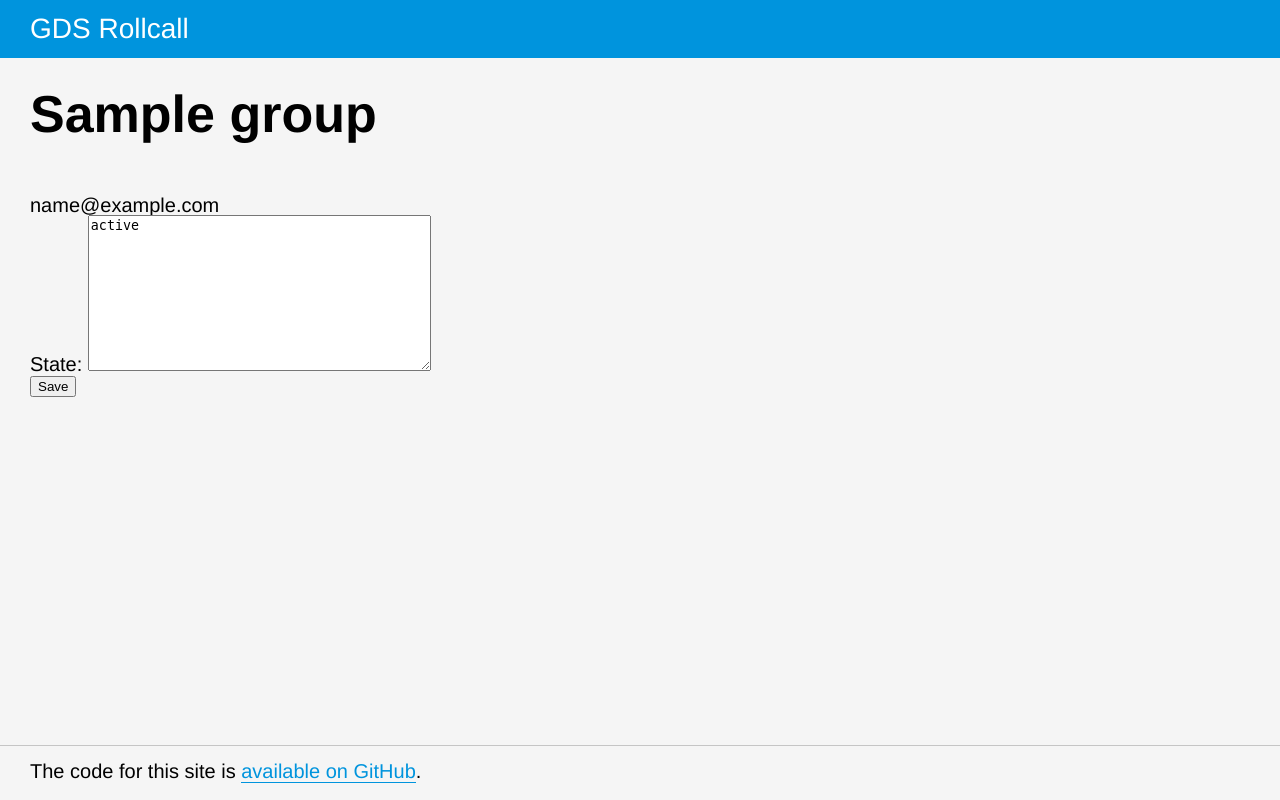
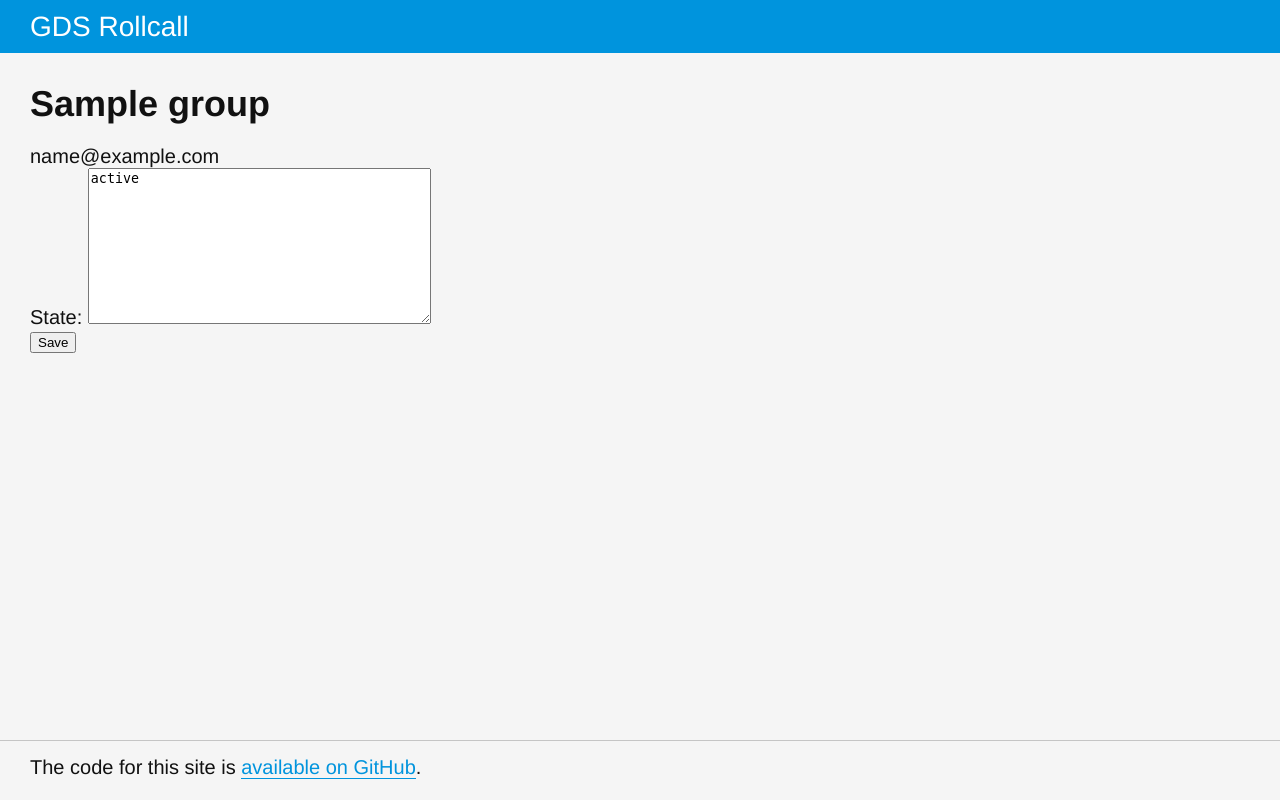
Before and after one commit to alphagov/rollcall, a Django app: a page that uses templates/base.html in a window 1280 px wide. Run offline with Django 3.2, Linux system fonts and the light colour scheme; tables that the repository leaves empty hold one stand-in row (values such as "Sample post").

Commit message:
Styling person's name, avatar, deets

```diff
--- a/templates/base.html
+++ b/templates/base.html
@@ -59,6 +59,9 @@
   background-color: #f5f5f5;
   font-family: "Helvetica Neue", Helvetica, Arial, sans-serif;
   font-size:20px;
+  line-height: 23px;
+  font-weight: 300;
+  color:#111;
 }
 
 header {
@@ -92,10 +95,12 @@
 }
 
 #content h1 {
-  font-size:52px;
+  font-size:36px;
+  line-height: 42px;
   font-weight: bold;
   padding: 0 0 20px 0;
-  margin:0 0 35px 0;
+  margin:0 0 0 0;
+  max-width:280px;
 }
 
 #content h2 {
@@ -105,11 +110,11 @@
 }
 
 h1 img {
-  border-radius:50%;
+  /*border-radius:50%;*/
   width: 240px;
   height: 240px;
   vertical-align: top;
-  margin-top: -2px;
+  margin-bottom:20px;
 }
 
 ul {
@@ -133,12 +138,17 @@
 }
 
 dl {
+  max-width: 230px;
+}
 
+dt {
+  color:#999;
+  font-weight: 300;
 }
 
 dl dt,
 dl dd {
-
+  word-wrap:break-word;
 }
 
 a,
```
